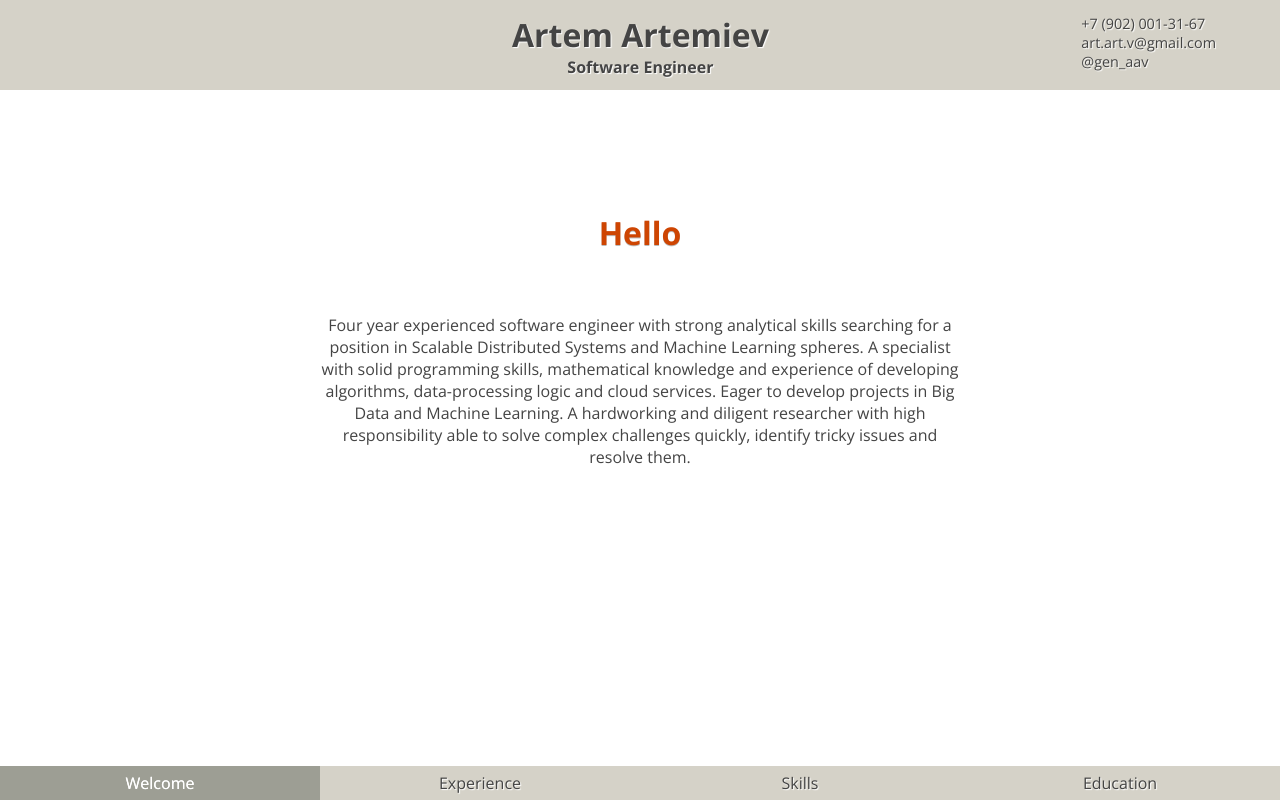
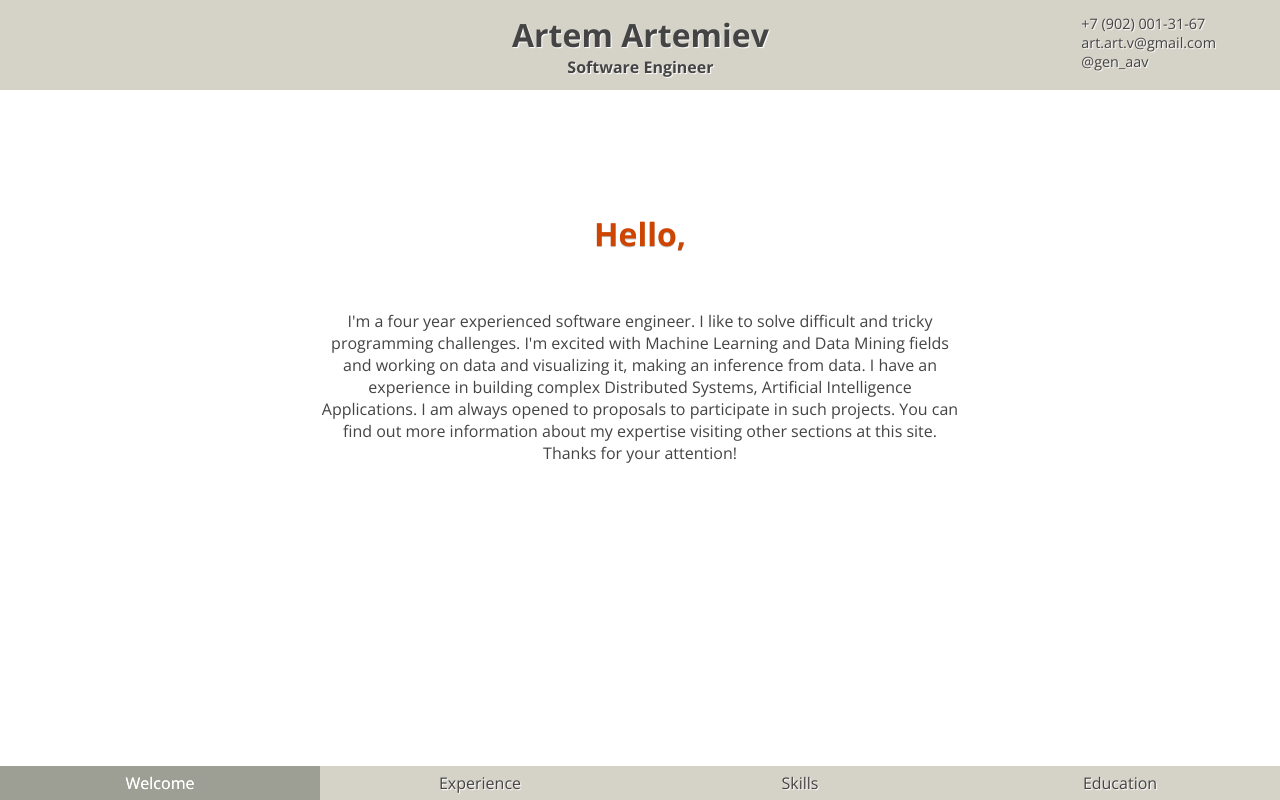
Before and after one commit to art2art/art2art.github.io, a plain HTML site: page index.html in a window 1280 px wide. Both pictures are taken after a click on the link "Welcome". Drawn offline with nearby package versions, Linux system fonts and the light colour scheme; a web font is replaced by a local one.

Commit message:
Fix content

```diff
--- a/css/style.css
+++ b/css/style.css
@@ -136,6 +136,7 @@ a {
 
 .panel:target {
     margin-top: 0%;
+    padding: 90px 0 0 0;
     opacity: 1;
     background-color: #fff;
 }
@@ -166,7 +167,7 @@ a {
 }
 
 #welcome h1 {
-    top: 25%;
+    top: 15%;
     color: #ce4502;
     font-size: 2em;
 	text-align: center;
@@ -175,14 +176,13 @@ a {
 }
 
 #welcome p {
-	top: 30%;
+	top: 20%;
 	text-align: center;
-	margin: 10px 0 0 0;
 }
 
 #experience section,
 #education section {
-	top: 20%;
+    top: 5%;
 	padding: 0 0 1em 0;
 }
 
@@ -214,7 +214,7 @@ a {
 
 #skills section,
 #education section {
-    top: 25%;
+    top: 15%;
 }
 
 #skills p {
@@ -243,7 +243,7 @@ a {
 
     #name, #contacts, #contacts ul li {
         width: 100%;
-        margin: 0;
+        margin: 0 auto;
         float: center;
         display: inline;
     }
@@ -251,7 +251,6 @@ a {
     #welcome p, .panel section {
         width: 90%;
         left: 5%;
-        margin-top: 5%;
     }
 
     .container > a {
@@ -263,4 +262,8 @@ a {
     .container > a {
         font-size: 10px;
     }
+
+    .panel {
+        font-size: 10px;
+    }
 }
--- a/index.html
+++ b/index.html
@@ -30,11 +30,15 @@
             </div>
 
             <div class="panel" id="welcome">
-                <h1>Hello</h1>
+                <h1>Hello,</h1>
                 <p>
-                Four year experienced software engineer with strong analytical skills searching for a position in Scalable Distributed Systems and Machine Learning spheres.
-                A specialist with solid programming skills, mathematical knowledge and experience of developing algorithms, data-processing logic and cloud services. Eager to develop projects in Big Data and Machine Learning.
-                A hardworking and diligent researcher with high responsibility able to solve complex challenges quickly, identify tricky issues and resolve them.
+                I'm a four year experienced software engineer.
+                I like to solve difficult and tricky programming challenges.
+                I'm excited with Machine Learning and Data Mining fields and working on data and visualizing it, making an inference from data.
+                I have an experience in building complex Distributed Systems, Artificial Intelligence Applications.
+                I am always opened to proposals to participate in such projects.
+                You can find out more information about my expertise visiting other sections at this site.
+                </br>Thanks for your attention!
                 </p>
             </div>
 
@@ -109,7 +113,7 @@
                 <ul>
                     <li>Java, Octave/Matlab, Common Lisp, Haskell, Perl.</li>
                     <li>MySQL, Graphite, Memcached</li>
-                    <li>Plan9</li>
+                    <li>FreeBSD, Plan9</li>
                 </ul>
                 </section>
             </div>
```
